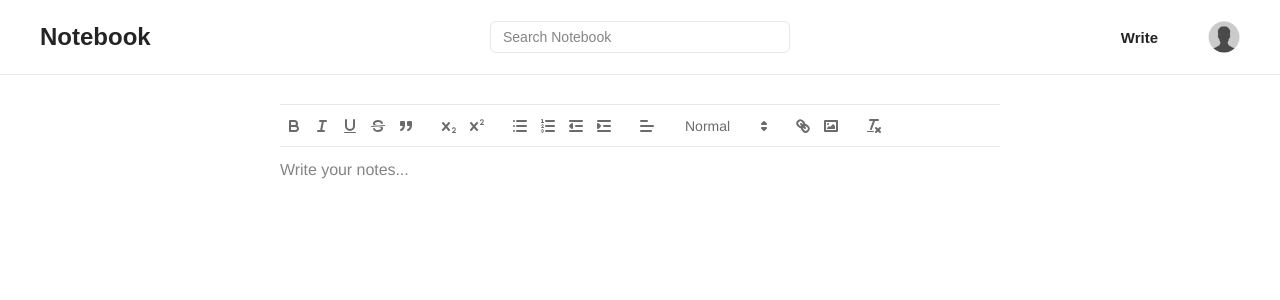
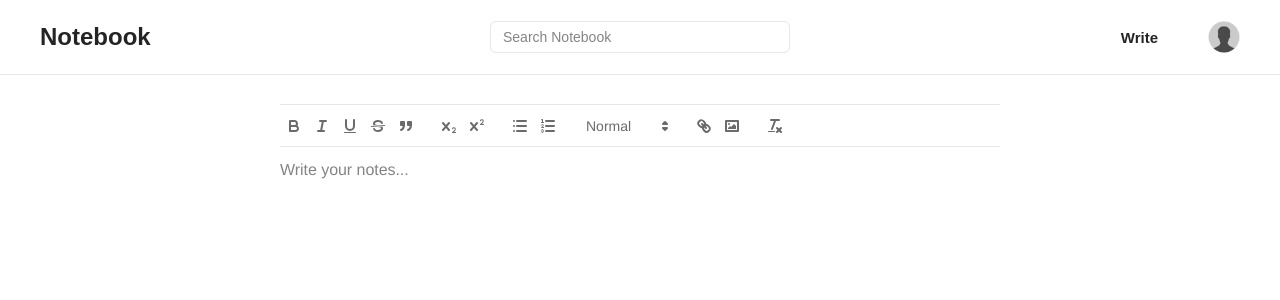
Before and after one commit to Wolleys/notebook, a Next.js app: page /new-post in a window 1280 px wide. Shown: the top 300 px of the page. Built offline with nearby package versions, Linux system fonts and the light colour scheme; a web font is replaced by a local one.

Commit message:
Remove some editor tools from the toolbar

```diff
--- a/components/editor/index.tsx
+++ b/components/editor/index.tsx
@@ -16,10 +16,10 @@ const Editor: FC<EditorProps> = ({ value, onChange }) => {
       [
         { list: "bullet" },
         { list: "ordered" },
-        { indent: "-1" },
-        { indent: "+1" },
+        // { indent: "-1" },
+        // { indent: "+1" },
       ],
-      [{ align: [] }],
+      // [{ align: [] }],
       [{ header: [1, 2, 3, false] }],
       ["link", "image"],
       ["clean"],
```
